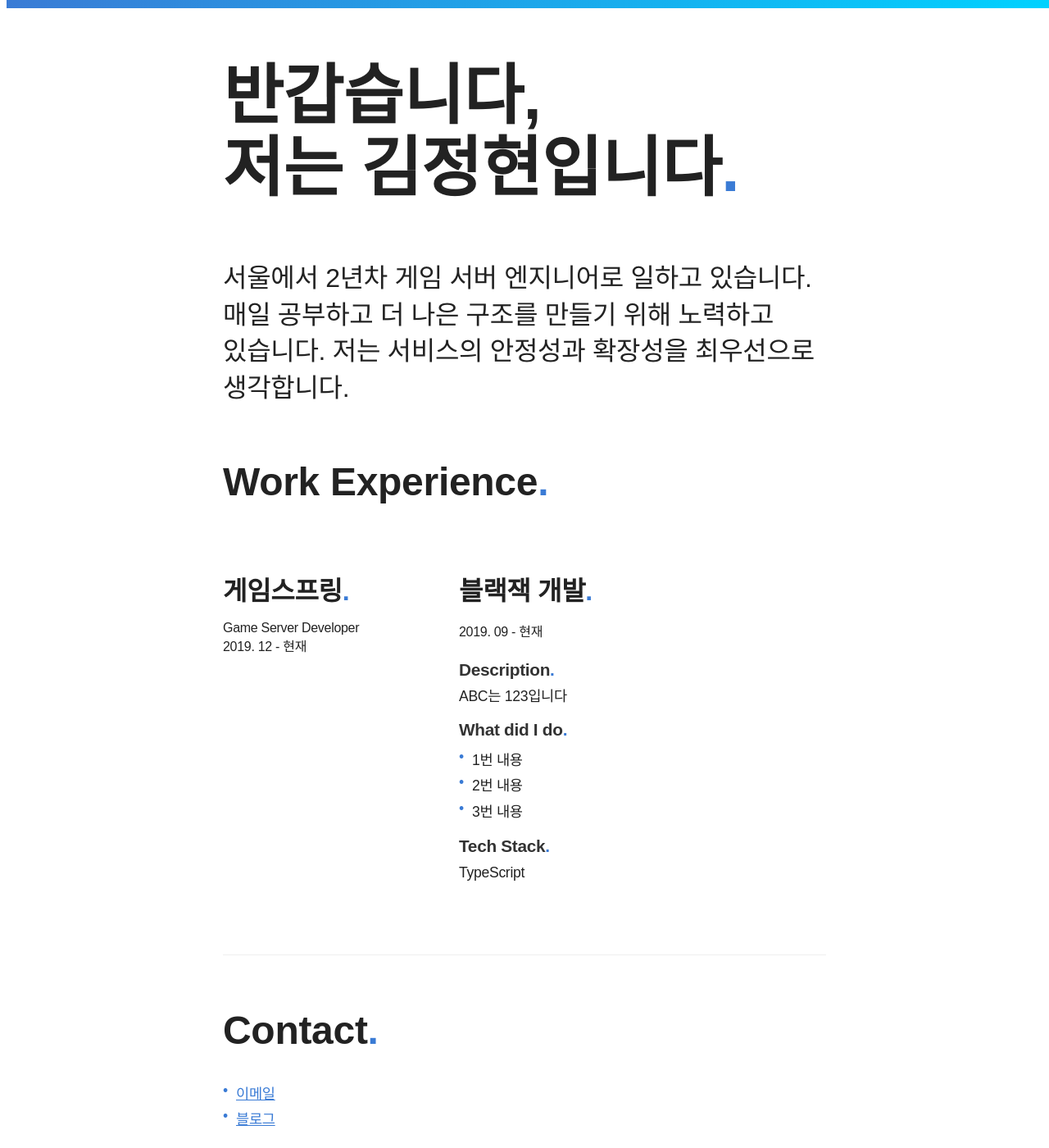
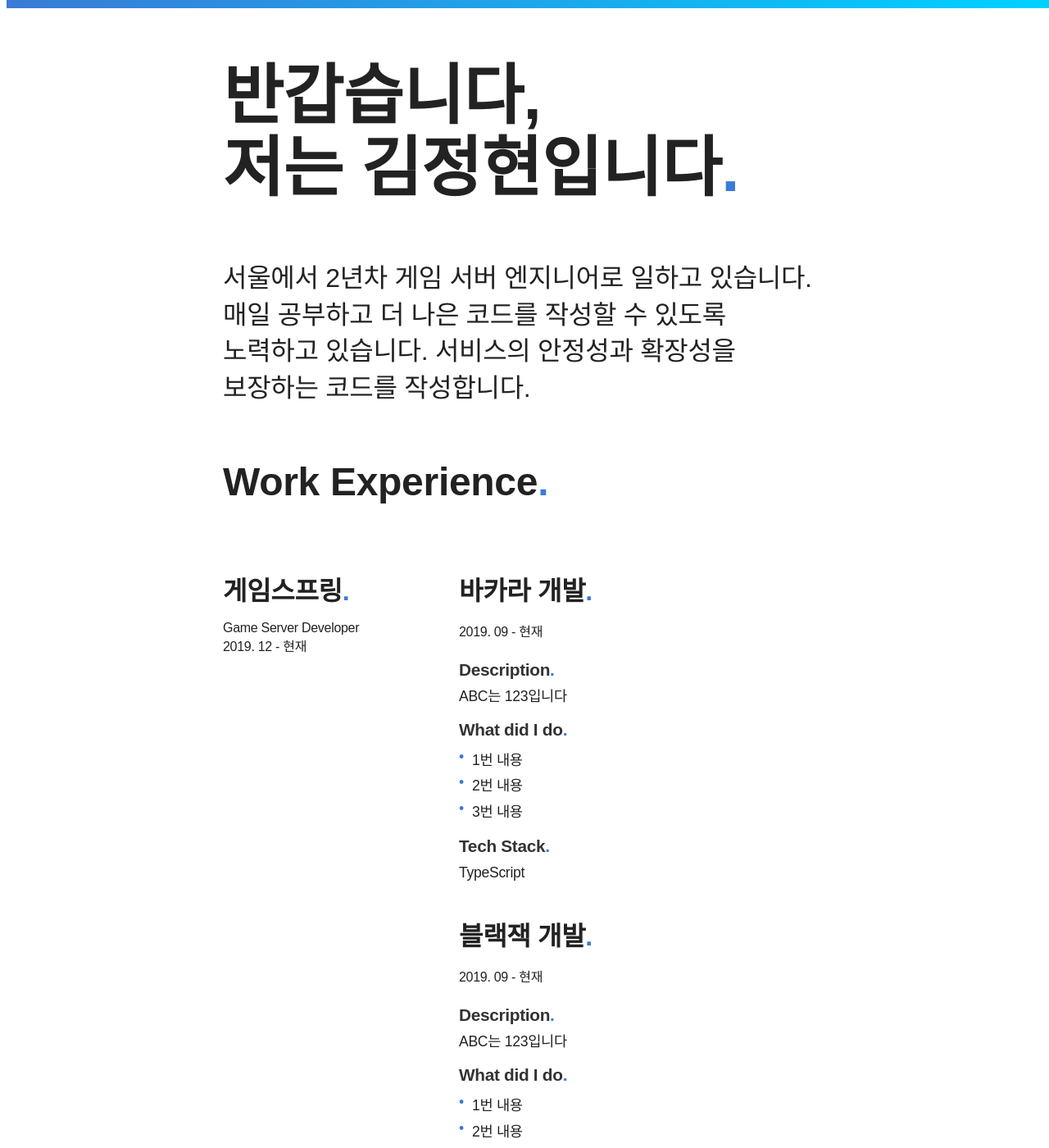
Before and after one commit to rhea-so/rhea-so.github.io, a Jekyll site: the page built from index.html, in a window 1280 px wide and 1400 px high. Shown: the whole window at 82% size. Built offline with Jekyll 4.4.1, drawn with Linux system fonts in a browser that asks for light colours; the list of posts is cut into pages by our own code; some of the changed text lies outside the part shown.

Commit message:
Update index.html

```diff
--- a/index.html
+++ b/index.html
@@ -37,8 +37,8 @@
       </h1>
       <p class="big-paragraph">
         서울에서 2년차 게임 서버 엔지니어로 일하고 있습니다.
-        매일 공부하고 더 나은 구조를 만들기 위해 노력하고 있습니다.
-        저는 서비스의 안정성과 확장성을 최우선으로 생각합니다.
+        매일 공부하고 더 나은 코드를 작성할 수 있도록 노력하고 있습니다.
+        서비스의 안정성과 확장성을 보장하는 코드를 작성합니다.
       </p>
     </section>
     <section>
@@ -51,7 +51,64 @@
         </div>
         <div class="row-right">
           <div class="project">
+            <h4>바카라 개발<span class="period-mark">.</span></h4>
+            <span class="time">
+              <time datetime="2019-09">2019. 09</time> - 현재
+            </span>
+            <h5>Description<span class="period-mark">.</span></h5>
+            <p>
+              ABC는 123입니다
+            </p>
+            <h5>What did I do<span class="period-mark">.</span></h5>
+            <ul>
+              <li>1번 내용</li>
+              <li>2번 내용</li>
+              <li>3번 내용</li>
+            </ul>
+            <h5>Tech Stack<span class="period-mark">.</span></h5>
+            <p>TypeScript</p>
+          </div>
+          <div class="row-right">
+          <div class="project">
             <h4>블랙잭 개발<span class="period-mark">.</span></h4>
+            <span class="time">
+              <time datetime="2019-09">2019. 09</time> - 현재
+            </span>
+            <h5>Description<span class="period-mark">.</span></h5>
+            <p>
+              ABC는 123입니다
+            </p>
+            <h5>What did I do<span class="period-mark">.</span></h5>
+            <ul>
+              <li>1번 내용</li>
+              <li>2번 내용</li>
+              <li>3번 내용</li>
+            </ul>
+            <h5>Tech Stack<span class="period-mark">.</span></h5>
+            <p>TypeScript</p>
+          </div>
+          <div class="row-right">
+          <div class="project">
+            <h4>메일 전송 서비스 개발<span class="period-mark">.</span></h4>
+            <span class="time">
+              <time datetime="2019-09">2019. 09</time> - 현재
+            </span>
+            <h5>Description<span class="period-mark">.</span></h5>
+            <p>
+              ABC는 123입니다
+            </p>
+            <h5>What did I do<span class="period-mark">.</span></h5>
+            <ul>
+              <li>1번 내용</li>
+              <li>2번 내용</li>
+              <li>3번 내용</li>
+            </ul>
+            <h5>Tech Stack<span class="period-mark">.</span></h5>
+            <p>TypeScript</p>
+          </div>
+          <div class="row-right">
+          <div class="project">
+            <h4>API Gateway 개발<span class="period-mark">.</span></h4>
             <span class="time">
               <time datetime="2019-09">2019. 09</time> - 현재
             </span>
```
